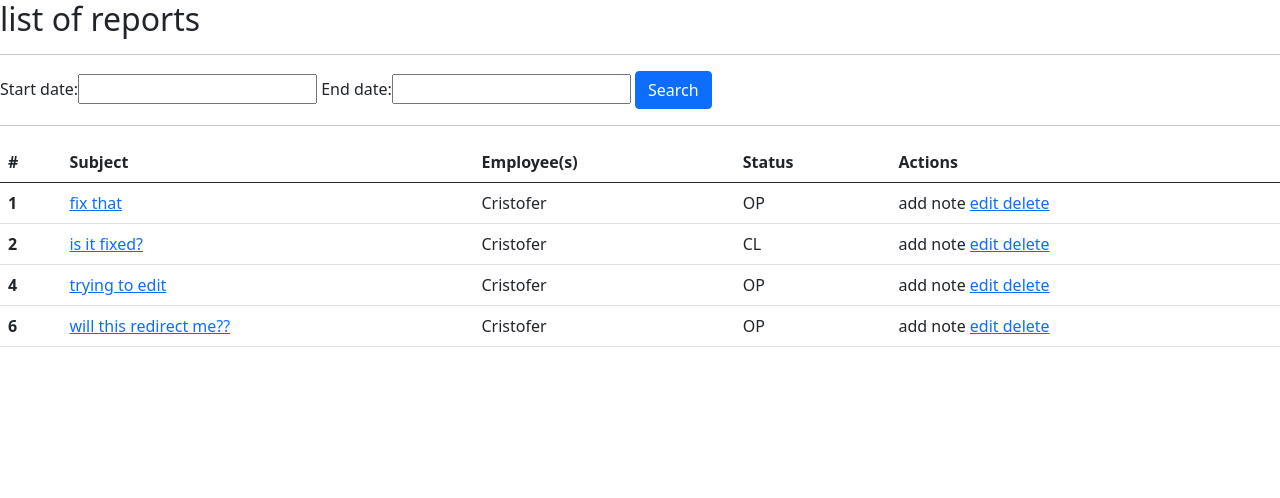
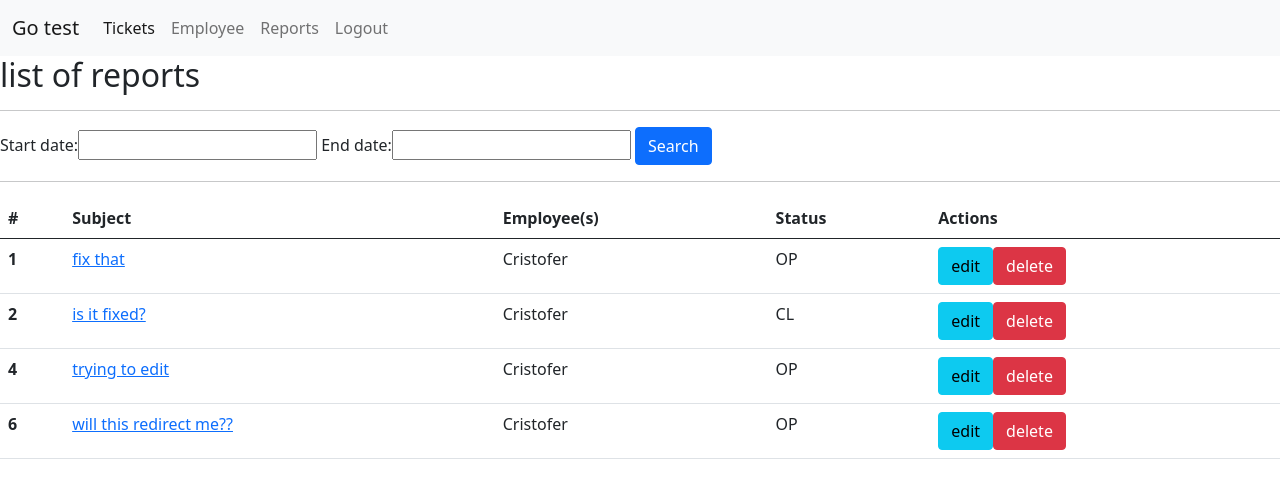
Before and after one commit to AlexDio123/Ticket-System, a Django app: page /reports/ in a window 1280 px wide. Shown: the top 498 px of the page. Run offline with Django 3.2, Linux system fonts and the light colour scheme; data comes from the database, SQL or seed files in the repository; both versions use the stored data as it was after the commit.

Commit message:
navbar to all views

```diff
--- a/reports/templates/reports/base.html
+++ b/reports/templates/reports/base.html
@@ -6,9 +6,31 @@
         <title>Go networks test</title>
     </head>
     <body>
-        <div id="container">
+ <nav class="navbar navbar-expand-lg navbar-light bg-light">
+  <div class="container-fluid">
+    <a class="navbar-brand" href="{% url 'ticket_list' %}">Go test</a>
+    <button class="navbar-toggler" type="button" data-bs-toggle="collapse" data-bs-target="#navbarNav" aria-controls="navbarNav" aria-expanded="false" aria-label="Toggle navigation">
+      <span class="navbar-toggler-icon"></span>
+    </button>
+    <div class="collapse navbar-collapse" id="navbarNav">
+      <ul class="navbar-nav">
+        <li class="nav-item">
+          <a class="nav-link active" aria-current="page" href="{% url 'ticket_list' %}">Tickets</a>
+        </li>
+        <li class="nav-item">
+          <a class="nav-link" href="{% url 'employee_create' %}">Employee</a>
+        </li>
+        <li class="nav-item">
+          <a class="nav-link" href="{% url 'reports_filter' %}">Reports</a>
+        </li>
+        <li class="nav-item">
+          <a class="nav-link" href="{% url 'logout' %}"  style="float:right">Logout</a>
+        </li>
+      </ul>
+    </div>
+  </div>
+</nav>
             {% block content %}
             {% endblock content %}
-        </div>
     </body>
 </html>
--- a/reports/templates/reports/reports_list.html
+++ b/reports/templates/reports/reports_list.html
@@ -26,7 +26,7 @@
       <td><a href="{% url 'info_ticket' ticket.id %}">{{ticket.subject}}</a></td>
       <td>{{ticket.employee}}</td>
       <td>{{ticket.status}}</td>
-      <td><a>add note </a><a href="{% url 'ticket_update' ticket.id %}"> edit </a><a href="{% url 'ticket_delete' ticket.id %}"> delete </a></td>
+      <td><a class="btn btn-info" href="{% url 'ticket_update' ticket.id %}"> edit </a><a class="btn btn-danger" href="{% url 'ticket_delete' ticket.id %}"> delete </a></td>
     </tr>
   {% endfor %}
   </tbody>
--- a/tickets/templates/tickets/tickets_list.html
+++ b/tickets/templates/tickets/tickets_list.html
@@ -1,7 +1,7 @@
 {% extends 'tickets/base.html' %}
 
 {% block content %}
-<h2>list of tickets</h2>
+<h2>List of tickets</h2>
 <hr>
 <table class="table">
 <a class="btn btn-primary" href="{% url 'ticket_create' %}">Create ticket</a>
@@ -22,7 +22,7 @@
       <td><a href="{% url 'info_ticket' ticket.id %}">{{ticket.subject}}</a></td>
       <td>{{ticket.employee}}</td>
       <td>{{ticket.status}}</td>
-      <td><a href="{% url 'ticket_update' ticket.id %}"> edit </a><a href="{% url 'ticket_delete' ticket.id %}"> delete </a></td>
+      <td><a class="btn btn-info" href="{% url 'ticket_update' ticket.id %}"> edit </a><a class="btn btn-danger" href="{% url 'ticket_delete' ticket.id %}"> delete </a></td>
     </tr>
   {% endfor %}
   </tbody>
```
Also changed, not shown: employee/templates/employee/base.html (+24 -2 lines), tickets/views.py (+7 -1 lines), db.sqlite3.
